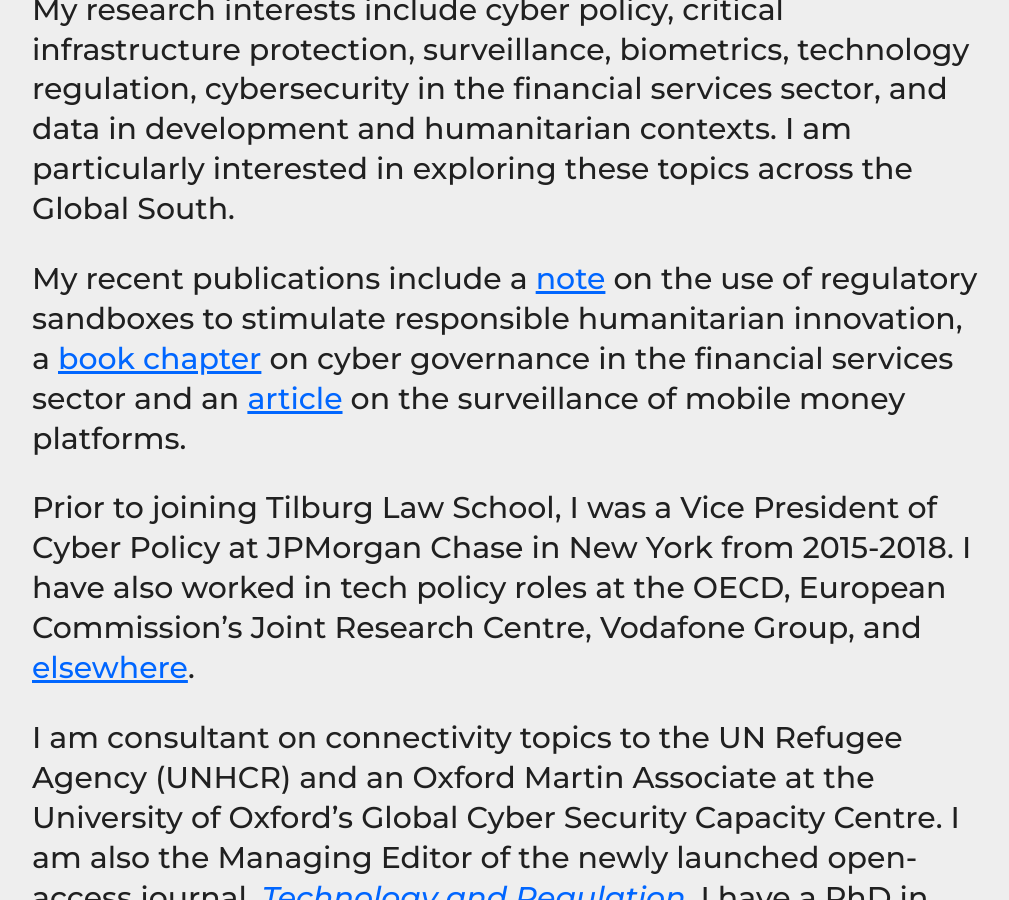
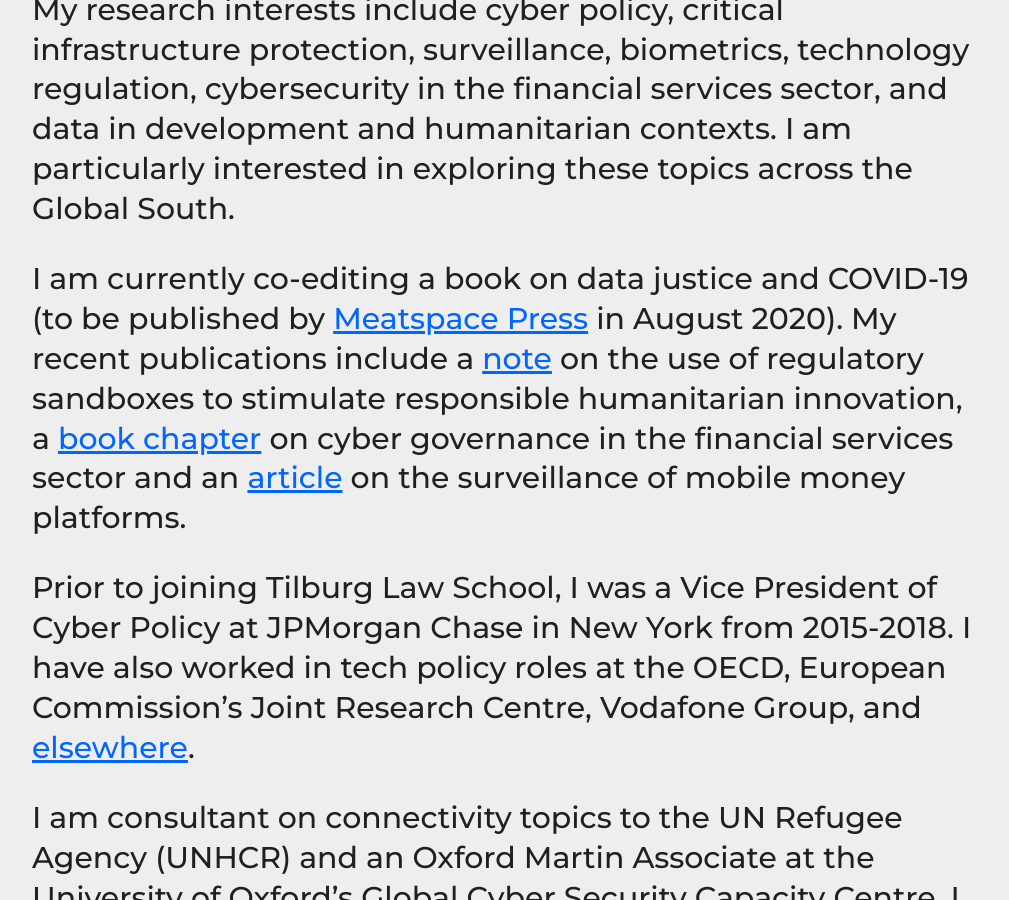
Before and after one commit to haroonalrasheed/641a, a Jekyll site: the page built from index.md, in a window 1280 px wide and 900 px high, scrolled down 401 px. Shown: the whole window, without its empty margins (132-1141 px from the left). Built offline with Jekyll 4.4.1, drawn with Linux system fonts in a browser that asks for light colours.

Commit message:
Update index.md

```diff
--- a/index.md
+++ b/index.md
@@ -7,7 +7,7 @@ I am a technology policy expert specializing in cybersecurity, privacy, and digi
 
 My research interests include cyber policy, critical infrastructure protection, surveillance, biometrics, technology regulation, cybersecurity in the financial services sector, and data in development and humanitarian contexts. I am particularly interested in exploring these topics across the Global South.
 
-My recent publications include a [note](https://doi.org/10.1111/1758-5899.12729) on the use of regulatory sandboxes to stimulate responsible humanitarian innovation, a [book chapter](/CyberGovernanceFSS.pdf) on cyber governance in the financial services sector and an [article](https://doi.org/10.24908/ss.v17i1/2.12924) on the surveillance of mobile money platforms.
+I am currently co-editing a book on data justice and COVID-19 (to be published by [Meatspace Press](https://meatspacepress.com) in August 2020). My recent publications include a [note](https://doi.org/10.1111/1758-5899.12729) on the use of regulatory sandboxes to stimulate responsible humanitarian innovation, a [book chapter](/CyberGovernanceFSS.pdf) on cyber governance in the financial services sector and an [article](https://doi.org/10.24908/ss.v17i1/2.12924) on the surveillance of mobile money platforms.
 
 Prior to joining Tilburg Law School, I was a Vice President of Cyber Policy at JPMorgan Chase in New York from 2015-2018. I have also worked in tech policy roles at the OECD, European Commission's Joint Research Centre, Vodafone Group, and [elsewhere](http://sixfouronea.net/professional-history/).
 
```
